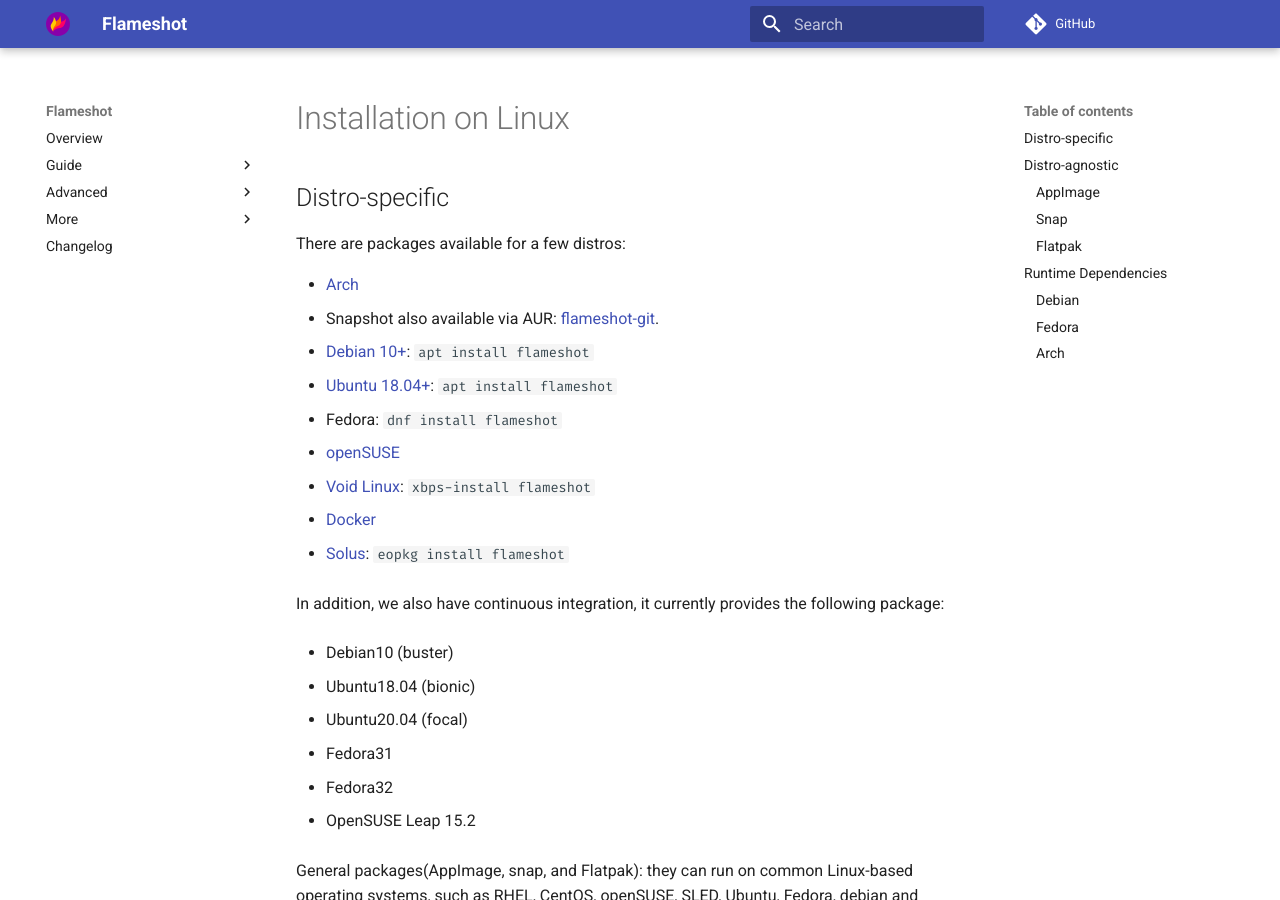
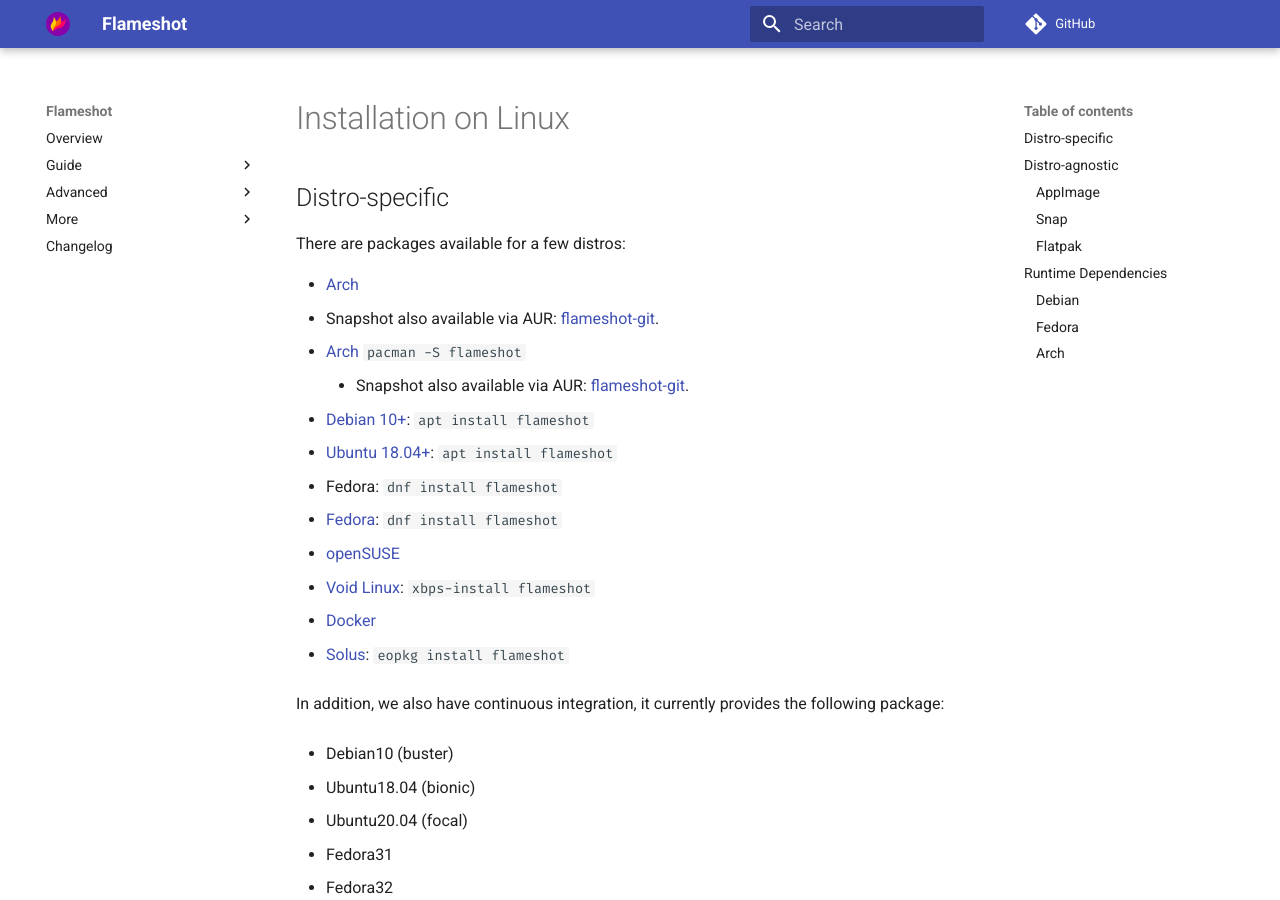
Before and after one commit to flameshot-org/flameshot-org.github.io, an MkDocs documentation site: the page built from docs/guide/installation/installation-linux.md, in a window 1280 px wide and 900 px high. Built offline with MkDocs 1.6.1 and Material for MkDocs 9.7.7, drawn with Linux system fonts in a browser that asks for light colours; comment, search, counter and statistics services are not loaded.

Commit message:
[update] the linux distro-specific links were updated

```diff
--- a/docs/guide/installation/installation-linux.md
+++ b/docs/guide/installation/installation-linux.md
@@ -6,12 +6,15 @@
 
 - [Arch](https://www.archlinux.org/packages/community/x86_64/flameshot/)
   - Snapshot also available via AUR: [flameshot-git](https://aur.archlinux.org/packages/flameshot-git).
+- [Arch](https://www.archlinux.org/packages/community/x86_64/flameshot/) `pacman -S flameshot`
+    - Snapshot also available via AUR: [flameshot-git](https://aur.archlinux.org/packages/flameshot-git).
 
 - [Debian 10+](https://tracker.debian.org/pkg/flameshot): `apt install flameshot`
 
 - [Ubuntu 18.04+](https://launchpad.net/ubuntu/+source/flameshot): `apt install flameshot`
 
 - Fedora: `dnf install flameshot`
+- [Fedora](https://src.fedoraproject.org/rpms/flameshot): `dnf install flameshot`
 
 - [openSUSE](https://software.opensuse.org/package/flameshot)
 
```
